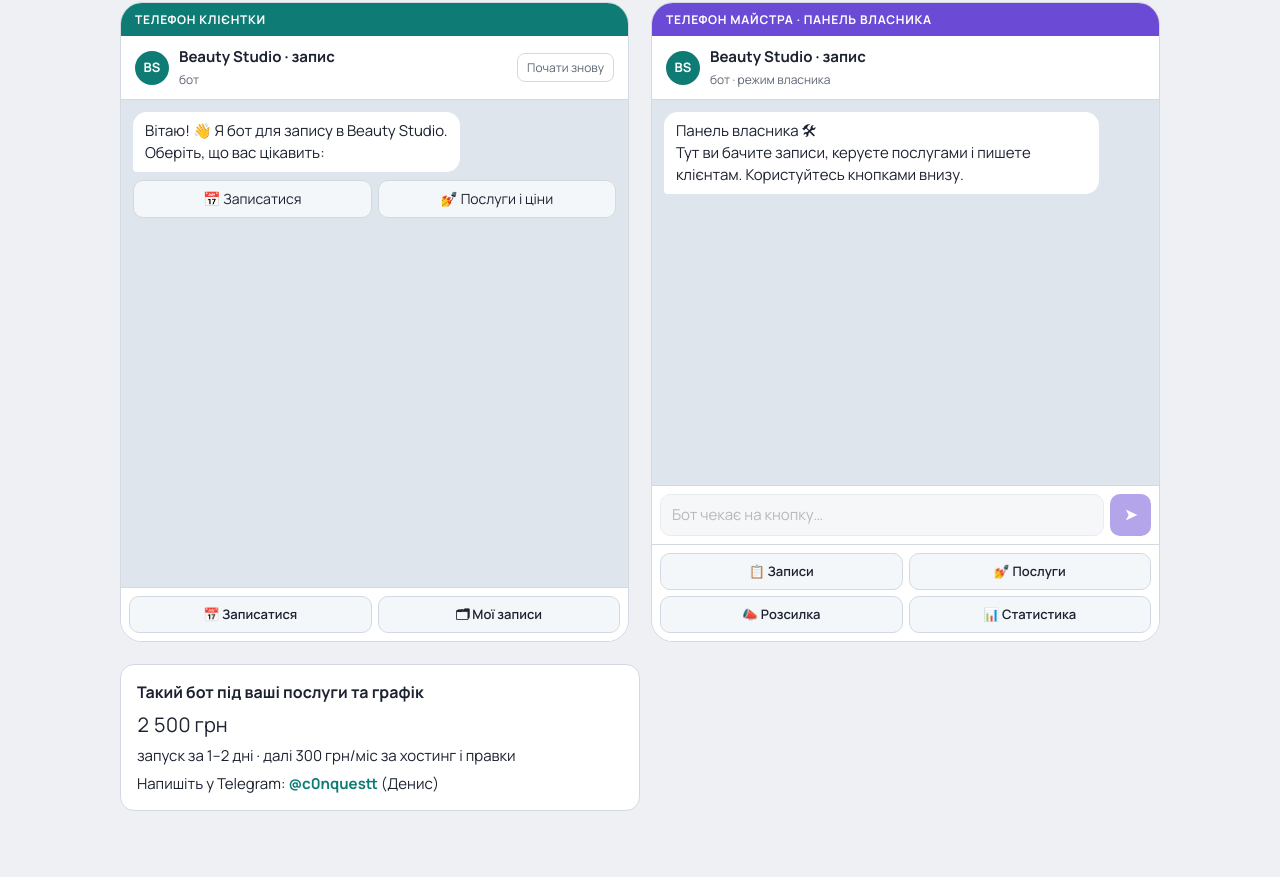
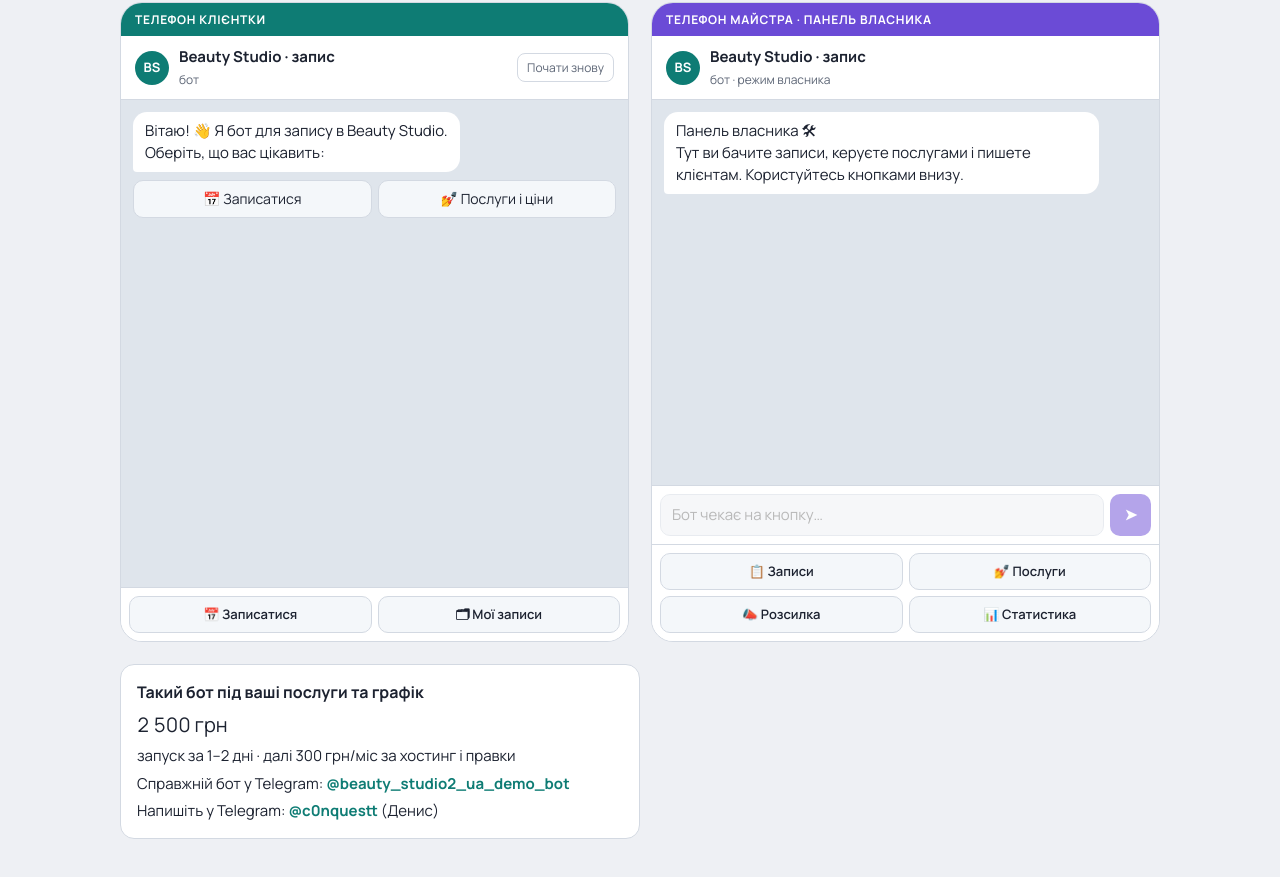
Before and after one commit to thragg121/BookingBot, a plain HTML site: page docs/web-demo/index.html in a window 1280 px wide. Shown: the part 231-1108 px from the top of the page. Before the commit the page ends 1082 px from the top, so only its background shows below. Drawn offline with Linux system fonts and the light colour scheme; a web font is replaced by a local one.

Commit message:
Link the live Telegram demo bot from the web demo
Co-Authored-By: Claude Opus 5.5 <noreply@anthropic.com>

```diff
--- a/docs/web-demo/index.html
+++ b/docs/web-demo/index.html
@@ -149,6 +149,7 @@ button:focus-visible, input:focus-visible { outline: 2px solid var(--accent); ou
     <b>Такий бот під ваші послуги та графік</b>
     <span class="price">2 500 грн</span>
     <span>запуск за 1–2 дні · далі 300 грн/міс за хостинг і правки</span>
+    <span>Справжній бот у Telegram: <a href="https://t.me/beauty_studio2_ua_demo_bot">@beauty_studio2_ua_demo_bot</a></span>
     <span>Напишіть у Telegram: <a href="https://t.me/c0nquestt">@c0nquestt</a> (Денис)</span>
   </div>
 </div>
```
